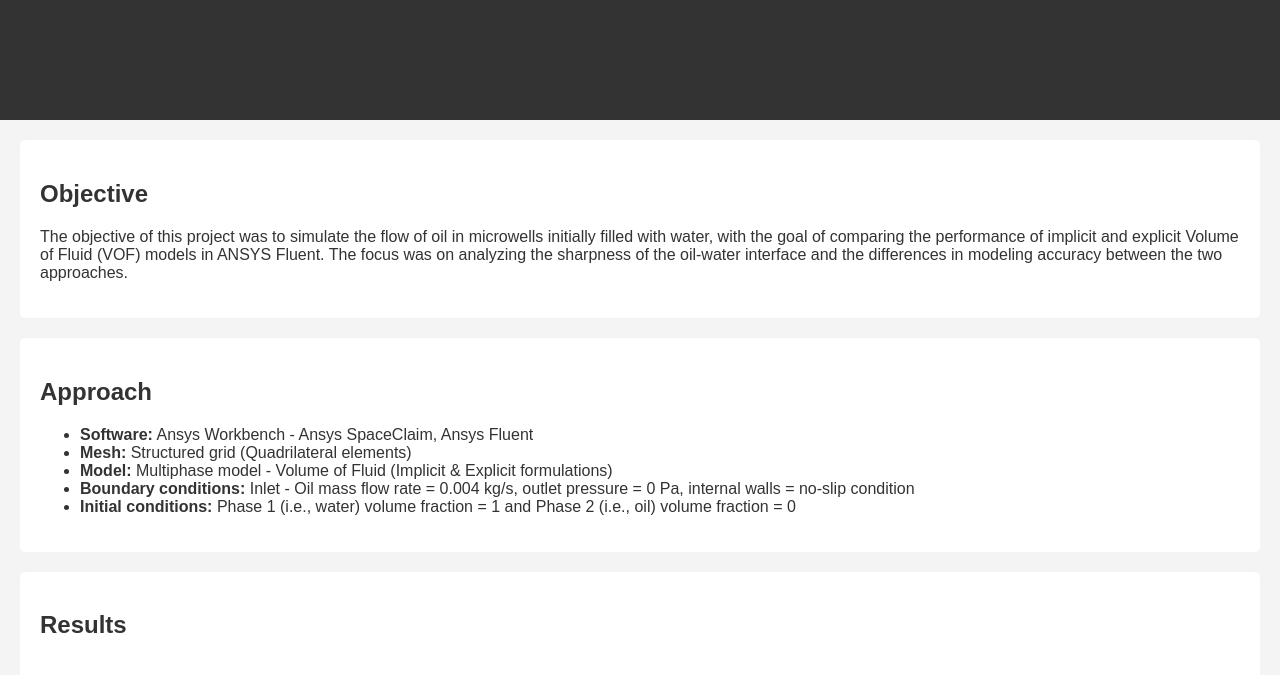
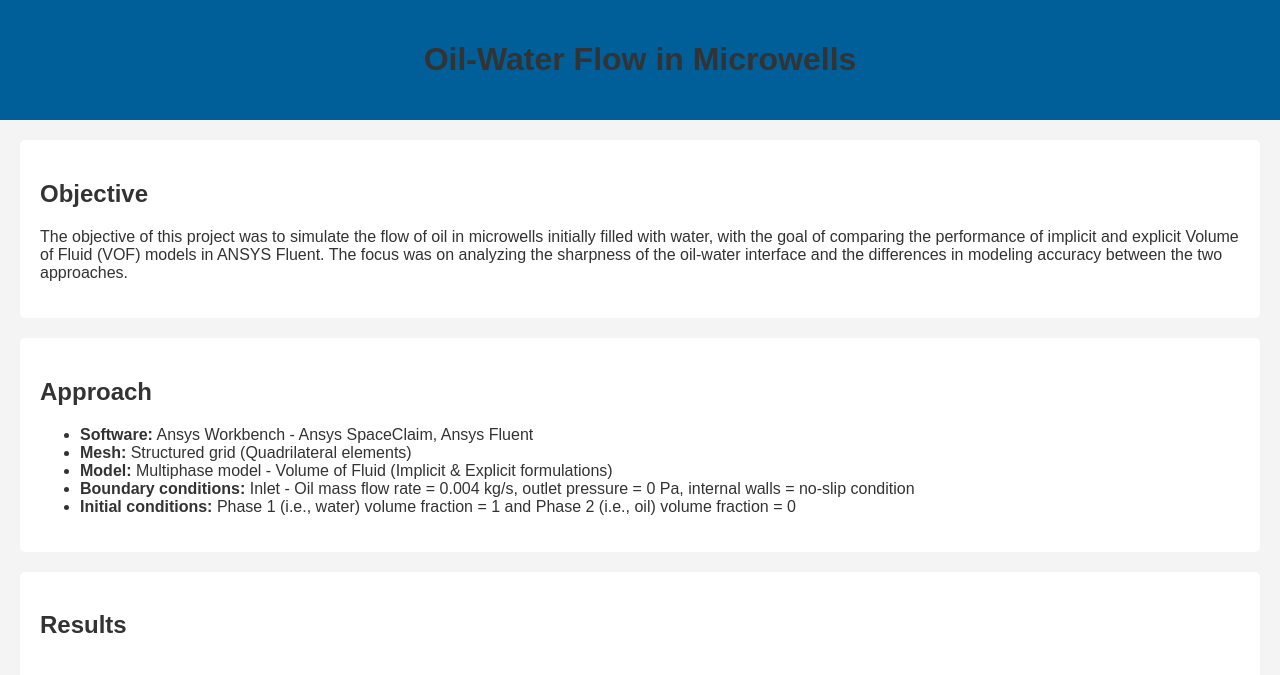
Before and after one commit to ydkothar/CFD-portfolio, a plain HTML site: page Projects/Project1_Oil-Water_Flow_in_Microwells/index.html in a window 1280 px wide. Shown: the top 675 px of the page. Drawn offline with Linux system fonts and the light colour scheme.

Commit message:
Update index.html

```diff
--- a/Projects/Project1_Oil-Water_Flow_in_Microwells/index.html
+++ b/Projects/Project1_Oil-Water_Flow_in_Microwells/index.html
@@ -15,7 +15,7 @@
         }
 
         header {
-            background-color: #333;
+            background-color: #005f99;
             color: white;
             padding: 20px;
             text-align: center;
```
